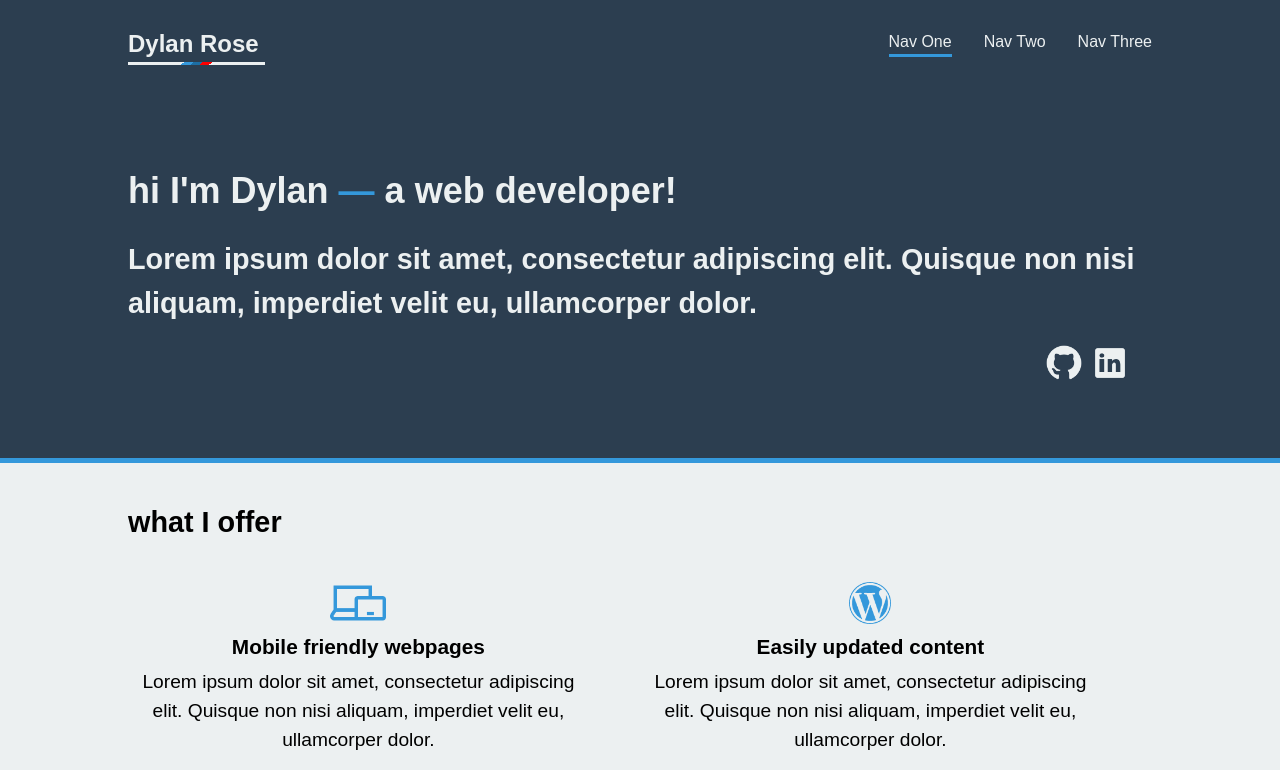
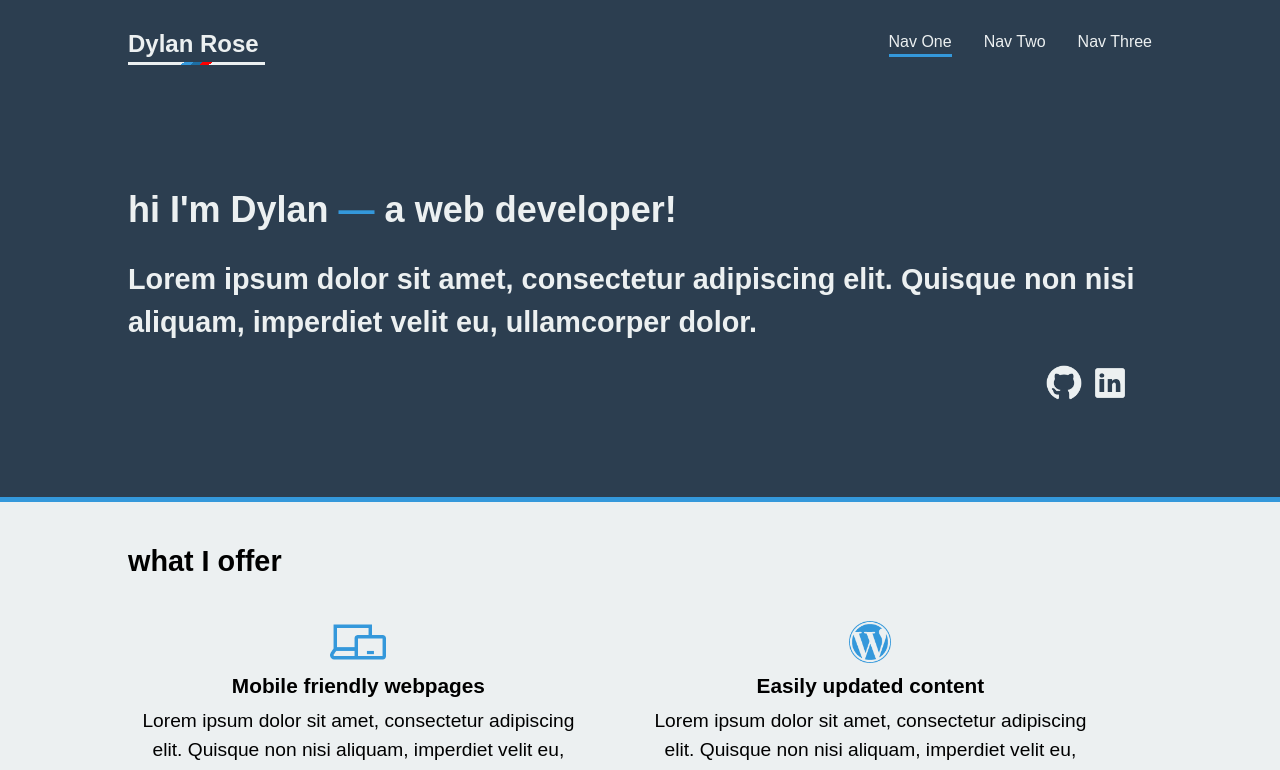
Before and after one commit to drose379/Personal-3, a plain HTML site: page index.html in a window 1280 px wide. Shown: the top 770 px of the page. Drawn offline with nearby package versions, Linux system fonts and the light colour scheme.

Commit message:
getting rid of percents

```diff
--- a/main.css
+++ b/main.css
@@ -37,6 +37,7 @@ body,html {
   color: #ecf0f1;
   font-family: sans-serif;
   border-bottom: 5px solid #3498db;
+
 }
 
 .lg {
@@ -134,8 +135,8 @@ nav #nav-right a:hover {
   font-size: 1.5em;
   width: 80%;
   max-width: 1300px;
-  padding-bottom: 6%;
-  padding-top: 6%;
+  padding-bottom: 4em;
+  padding-top: 4em;
 }
 
 #landing-text h1 {
```
